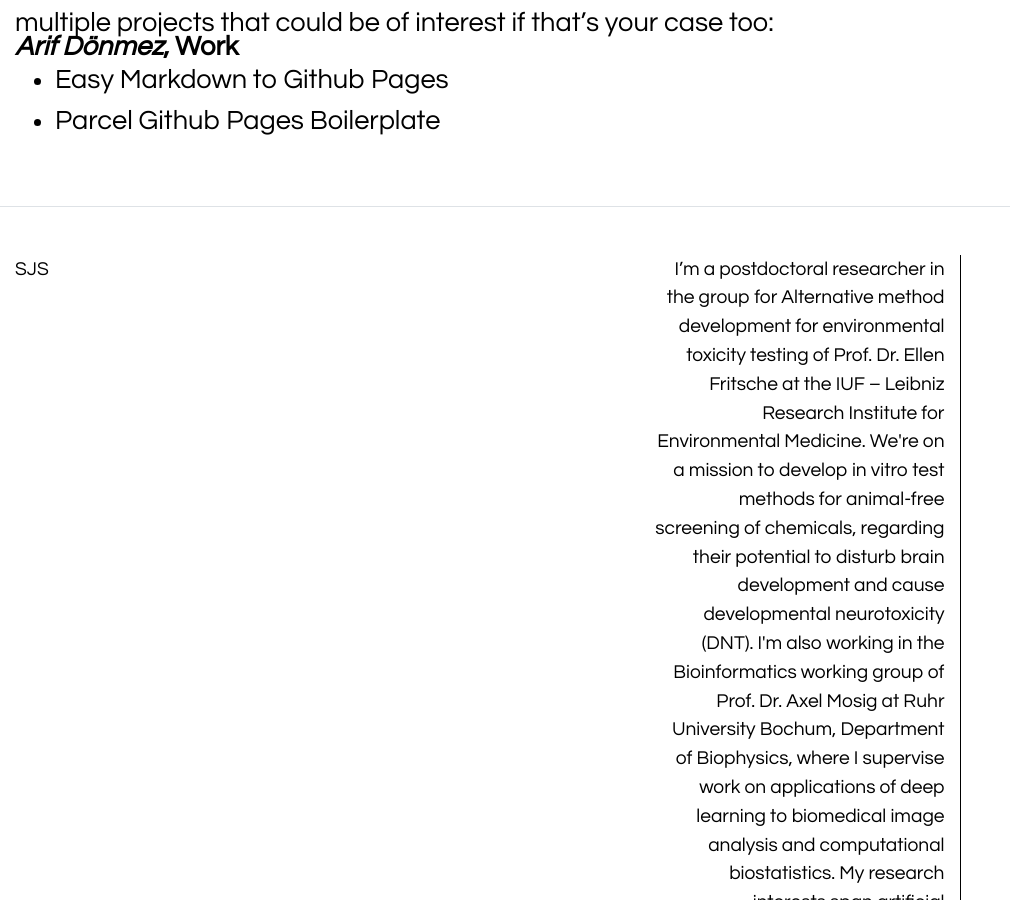
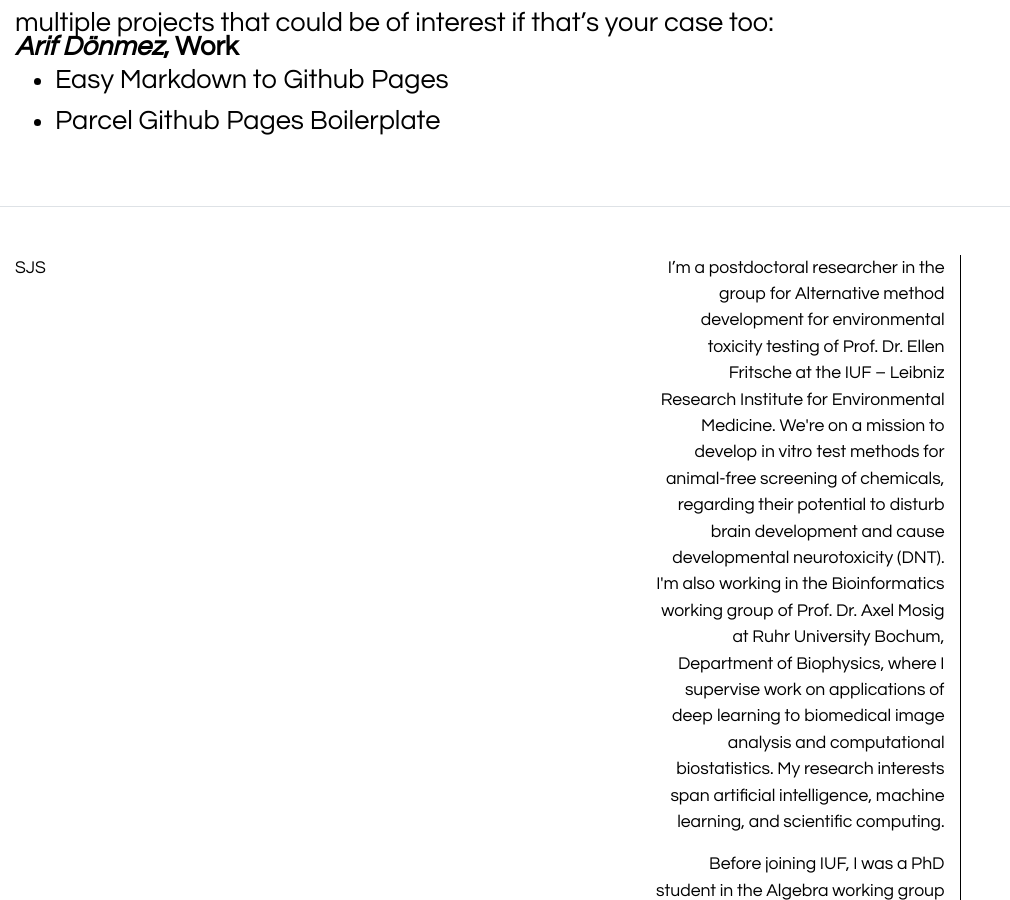
Before and after one commit to alim-zend/alim-zend.github.io, a Jekyll site: the page built from index.md, in a window 1280 px wide and 900 px high, scrolled down 4809 px. Shown: the whole window, without its empty margins (0-1010 px from the left). Built offline with Jekyll 4.4.1, drawn with Linux system fonts in a browser that asks for light colours.

Commit message:
Update footer.html

```diff
--- a/_includes/footer.html
+++ b/_includes/footer.html
@@ -3,7 +3,7 @@
   <div class="container-fluid">
 
 
-    <div class="row" style="font-size:1.2rem;">
+    <div class="row" style="font-size:1.1rem;">
 
       <div class="col-sm-6">
         <div style="position:relative;bottom:0px;">
```
